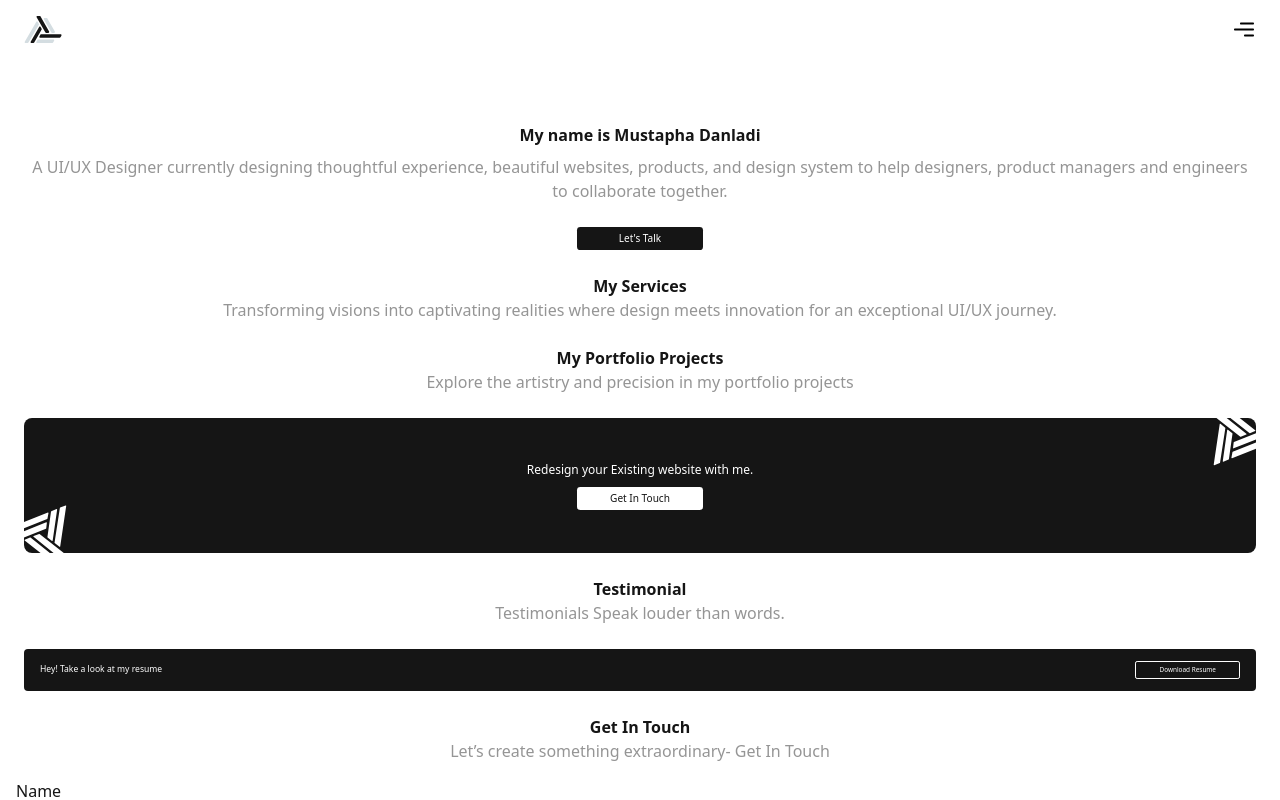
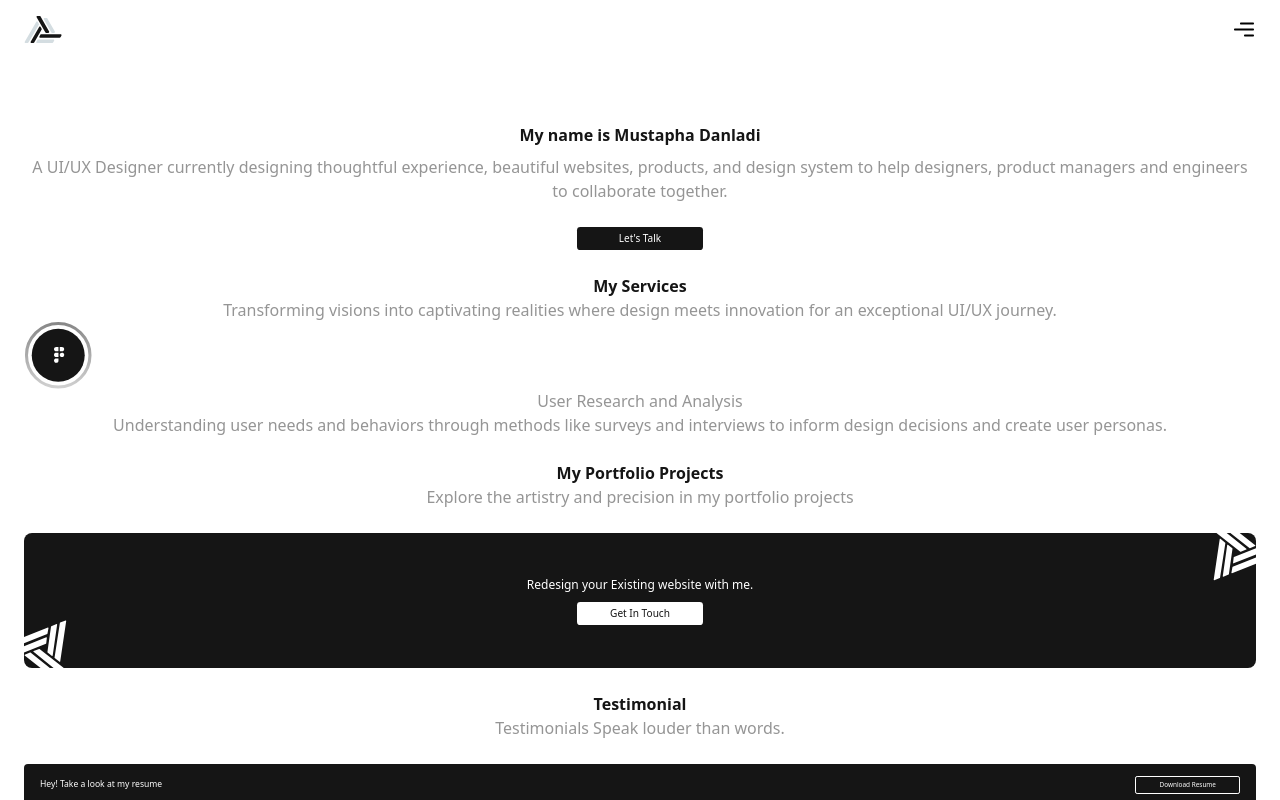
Before and after one commit to mmustaphak/ui-ux-portfolio, a React (Vite) app: page / in a window 1280 px wide. Shown: the top 800 px of the page. Built offline with nearby package versions, Linux system fonts and the light colour scheme.

Commit message:
Added the basic markup for the 'My services' cards

```diff
--- a/src/pages/Home.jsx
+++ b/src/pages/Home.jsx
@@ -1,4 +1,5 @@
 import Resume from "../components/Resume"
+import figma from "../assets/figma.svg"
 
 export default function Home() {
   return (
@@ -14,6 +15,11 @@ export default function Home() {
             <h1 className="text-black font-semibold">My Services</h1>
             <p>Transforming visions into captivating realities where design meets innovation for an exceptional UI/UX journey.</p>
             {/* Services Card */}
+            <div>
+                <img src={figma} alt=" " />
+                <h2>User Research and Analysis</h2>
+                <p>Understanding user needs and behaviors through methods like surveys and interviews to inform design decisions and create user personas.</p>
+            </div>
         </div>
 
         <div className="mt-6">
```
Also changed, not shown: src/assets/figma.svg (added).
